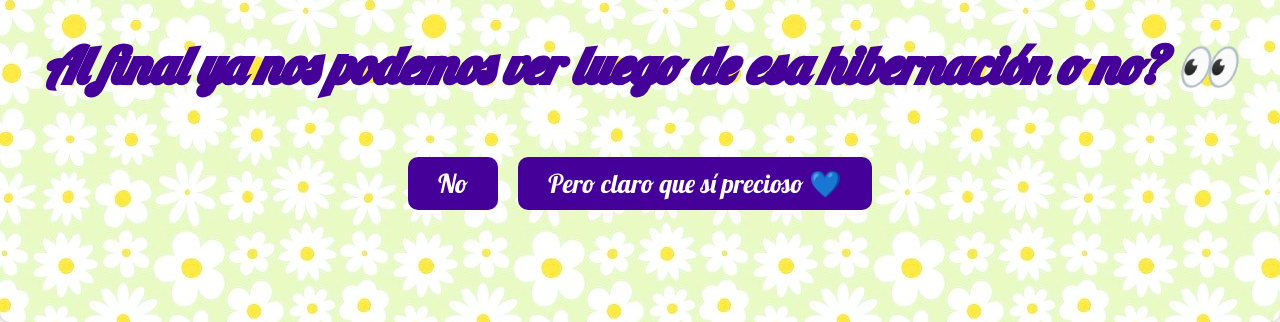
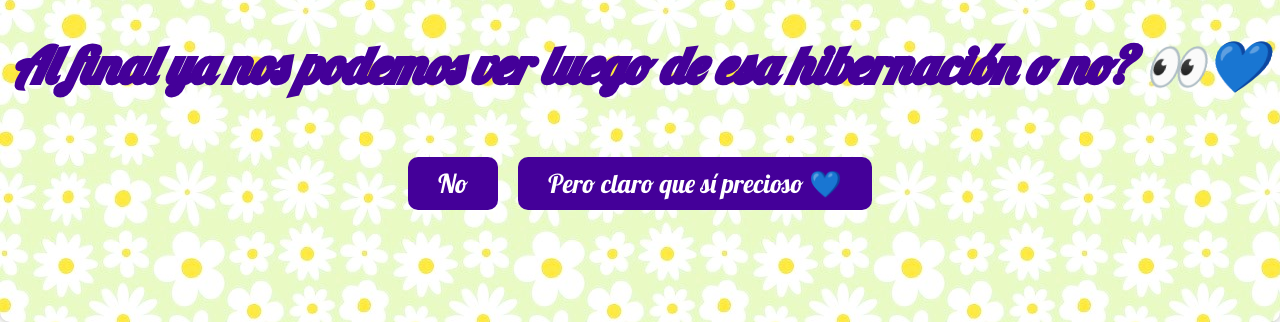
Before and after one commit to Zuleto1231/recuperacionRelacion, a plain HTML site: page index.html in a window 1280 px wide. Shown: the part 478-800 px from the top of the page. Drawn offline with Linux system fonts and the light colour scheme.

Commit message:
otrooooo  commit

```diff
--- a/index.html
+++ b/index.html
@@ -16,7 +16,8 @@
         <div class="Mainprompt">
             <img class="image" src="images/catflower.jpg"></img>
             <h1 class="hh" id="name">OE, jajajaja, cordial saludo</h1>
-            <p class="pp" id="question">Al final ya nos podemos ver luego de esa hibernación o no? 👀</p>
+            <p class="pp" id="question">Al final ya nos podemos ver luego de esa hibernación o no? 👀💙
+            </p>
             <div class="buttons">
                 <button id="no-button" onclick="showMessage('No')">No</button>
                 <button onclick="showMessage('Yes')" id="yesButton">Pero claro que sí precioso 💙</button>
```
